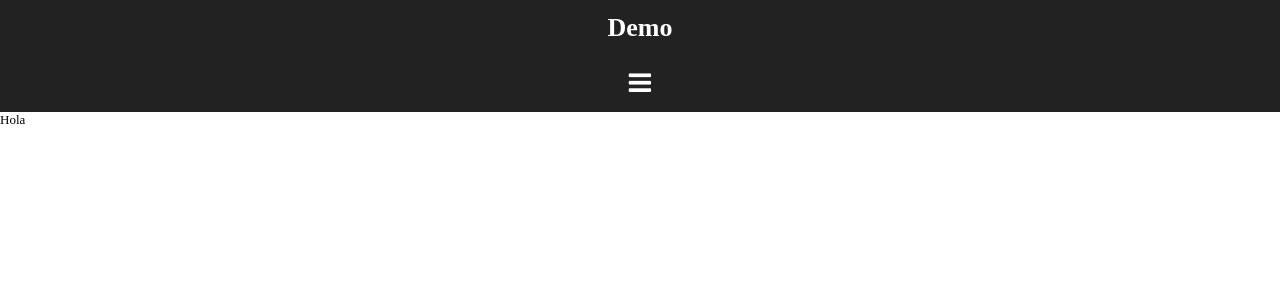
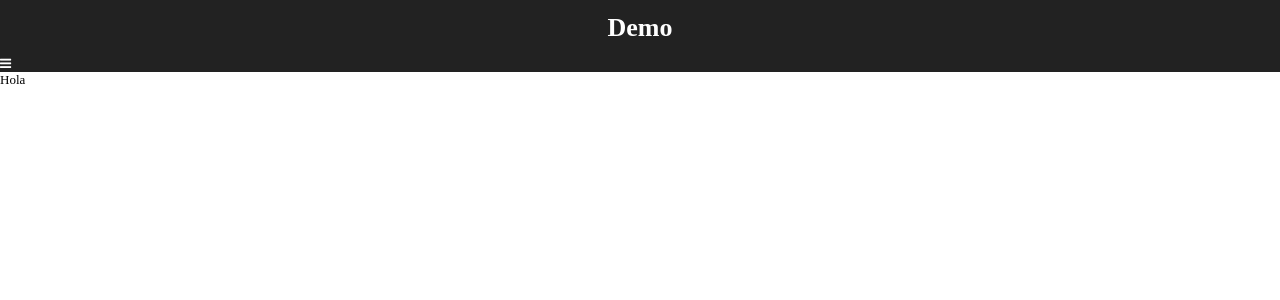
Before and after one commit to CarbajalS/FramaTemplate, a Jekyll site: the page built from index.html, in a window 1280 px wide. Shown: the top 300 px of the page. Built offline with Jekyll 4.4.1, drawn with Linux system fonts in a browser that asks for light colours; nearby versions of some CDN libraries; library files that are not in the unit come from our copies.

Commit message:
Add files via upload

```diff
--- a/_includes/header.html
+++ b/_includes/header.html
@@ -1,3 +1,3 @@
 <div class="header">
-<p>Demo</p><p class="bars"><i class="fa fa-bars"></i></p>
+<p>Demo</p><i class="fa fa-reorder"></i>
 </div>
```
